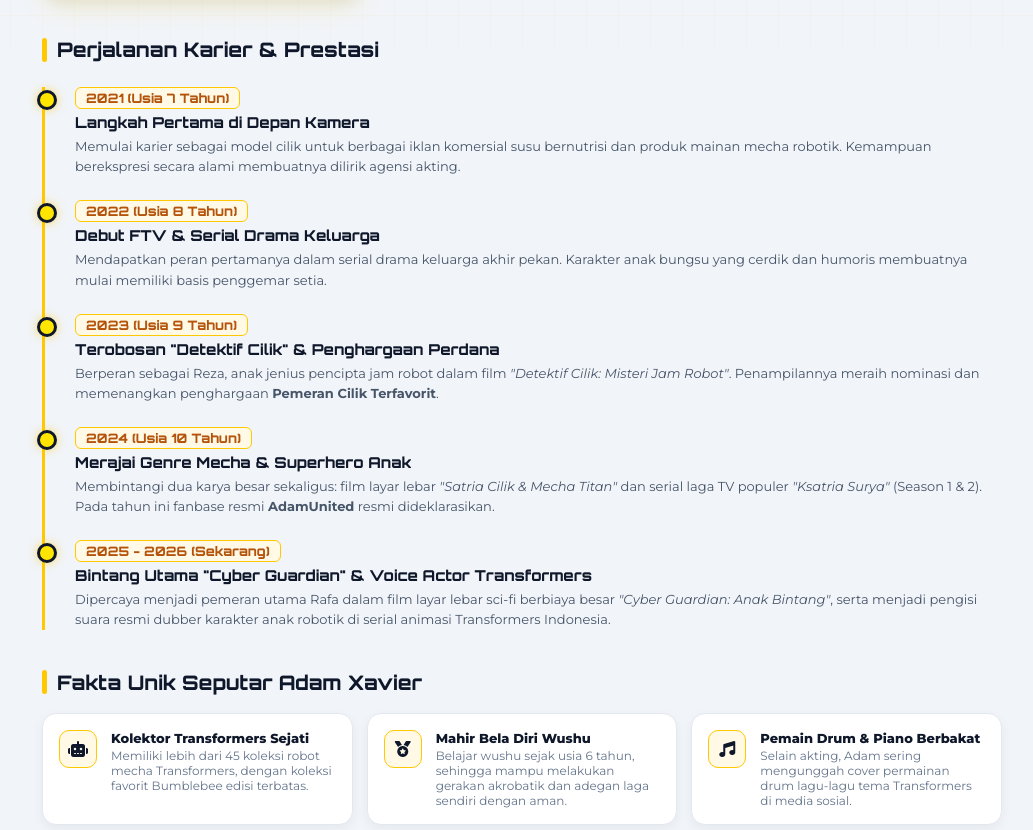
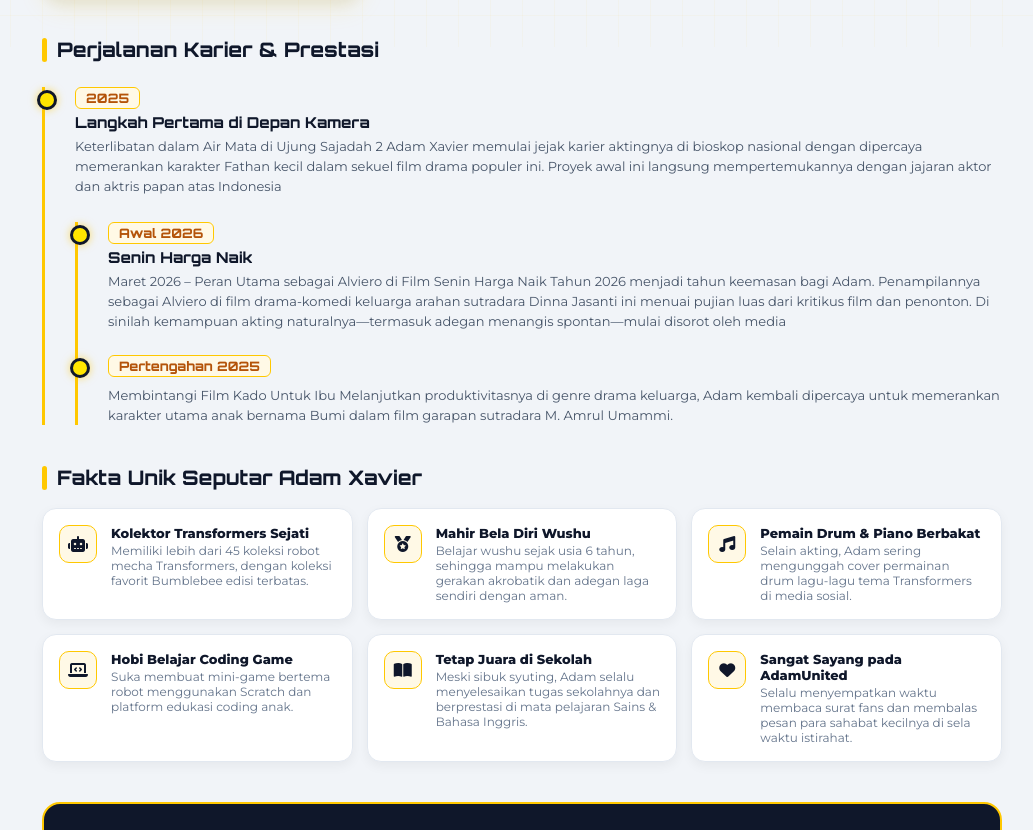
Before and after one commit to kayangzzz969/adamam, a website: page tentang.html in a window 1280 px wide. Shown: the part 753-1583 px from the top of the page, without its empty margins (118-1151 px from the left). Drawn offline with Linux system fonts and the light colour scheme.

Commit message:
Revise career timeline for Adam Xavier
Updated timeline entries for Adam Xavier's career, including new roles and years.

```diff
--- a/tentang.html
+++ b/tentang.html
@@ -242,43 +242,29 @@
 
         <div class="timeline-container">
           <div class="timeline-item">
-            <span class="timeline-year">2021 (Usia 7 Tahun)</span>
+            <span class="timeline-year">2025</span>
             <div class="timeline-title">Langkah Pertama di Depan Kamera</div>
             <p class="timeline-desc">
-              Memulai karier sebagai model cilik untuk berbagai iklan komersial susu bernutrisi dan produk mainan mecha robotik. Kemampuan berekspresi secara alami membuatnya dilirik agensi akting.
+              Keterlibatan dalam Air Mata di Ujung Sajadah 2
+Adam Xavier memulai jejak karier aktingnya di bioskop nasional dengan dipercaya memerankan karakter Fathan kecil dalam sekuel film drama populer ini. Proyek awal ini langsung mempertemukannya dengan jajaran aktor dan aktris papan atas Indonesia
             </p>
           </div>
 
+       <div class="timeline-container">
           <div class="timeline-item">
-            <span class="timeline-year">2022 (Usia 8 Tahun)</span>
-            <div class="timeline-title">Debut FTV & Serial Drama Keluarga</div>
+            <span class="timeline-year">Awal 2026</span>
+            <div class="timeline-title">Senin Harga Naik</div>
             <p class="timeline-desc">
-              Mendapatkan peran pertamanya dalam serial drama keluarga akhir pekan. Karakter anak bungsu yang cerdik dan humoris membuatnya mulai memiliki basis penggemar setia.
-            </p>
+              Maret 2026 – Peran Utama sebagai Alviero di Film Senin Harga Naik
+Tahun 2026 menjadi tahun keemasan bagi Adam. Penampilannya sebagai Alviero di film drama-komedi keluarga arahan sutradara Dinna Jasanti ini menuai pujian luas dari kritikus film dan penonton. Di sinilah kemampuan akting naturalnya—termasuk adegan menangis spontan—mulai disorot oleh media
           </div>
 
           <div class="timeline-item">
-            <span class="timeline-year">2023 (Usia 9 Tahun)</span>
-            <div class="timeline-title">Terobosan "Detektif Cilik" & Penghargaan Perdana</div>
+            <span class="timeline-year">Pertengahan 2025</span>
+            <div class="timeline-title"></div>
             <p class="timeline-desc">
-              Berperan sebagai Reza, anak jenius pencipta jam robot dalam film <em>"Detektif Cilik: Misteri Jam Robot"</em>. Penampilannya meraih nominasi dan memenangkan penghargaan <strong>Pemeran Cilik Terfavorit</strong>.
-            </p>
-          </div>
-
-          <div class="timeline-item">
-            <span class="timeline-year">2024 (Usia 10 Tahun)</span>
-            <div class="timeline-title">Merajai Genre Mecha & Superhero Anak</div>
-            <p class="timeline-desc">
-              Membintangi dua karya besar sekaligus: film layar lebar <em>"Satria Cilik & Mecha Titan"</em> dan serial laga TV populer <em>"Ksatria Surya"</em> (Season 1 & 2). Pada tahun ini fanbase resmi <strong id="aboutTimelineFanbase">AdamUnited</strong> resmi dideklarasikan.
-            </p>
-          </div>
-
-          <div class="timeline-item">
-            <span class="timeline-year">2025 - 2026 (Sekarang)</span>
-            <div class="timeline-title">Bintang Utama "Cyber Guardian" & Voice Actor Transformers</div>
-            <p class="timeline-desc">
-              Dipercaya menjadi pemeran utama Rafa dalam film layar lebar sci-fi berbiaya besar <em>"Cyber Guardian: Anak Bintang"</em>, serta menjadi pengisi suara resmi dubber karakter anak robotik di serial animasi Transformers Indonesia.
-            </p>
+              Membintangi Film Kado Untuk Ibu
+Melanjutkan produktivitasnya di genre drama keluarga, Adam kembali dipercaya untuk memerankan karakter utama anak bernama Bumi dalam film garapan sutradara M. Amrul Umammi.
           </div>
         </div>
       </section>
```
